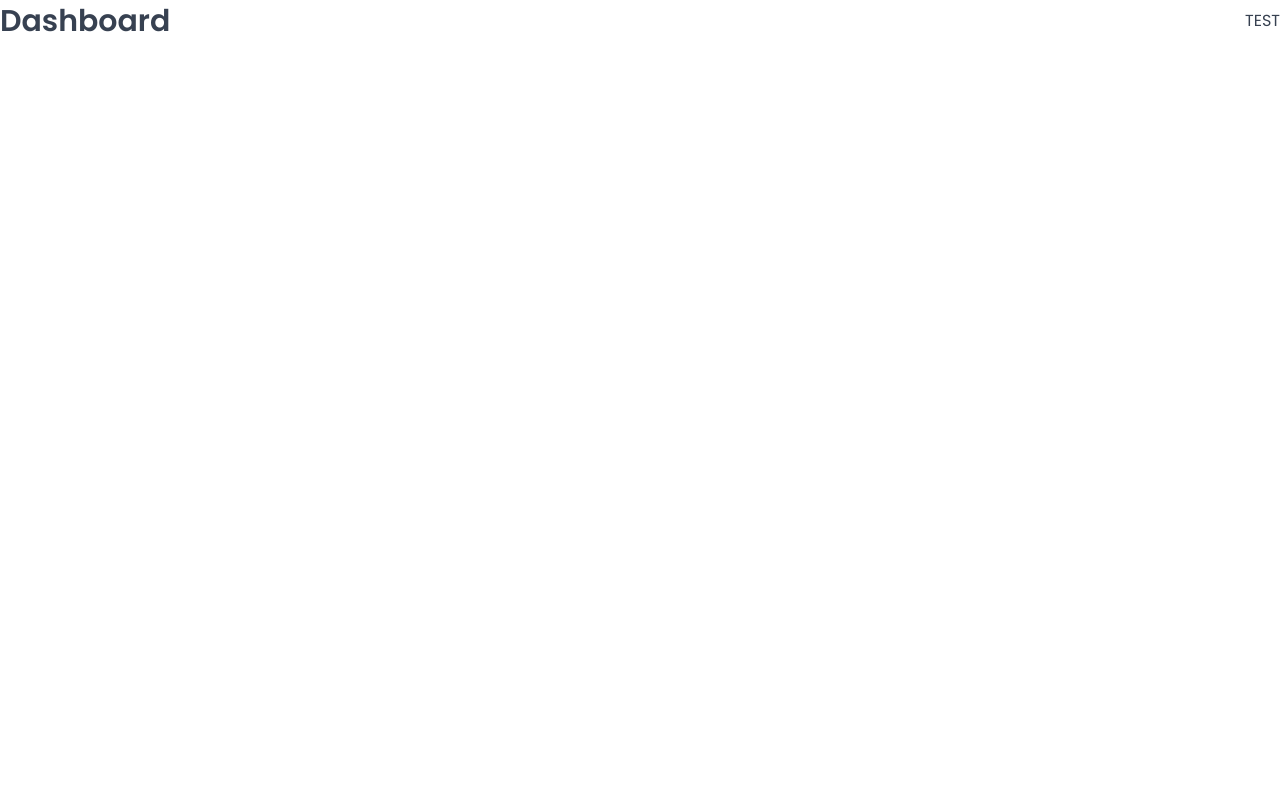
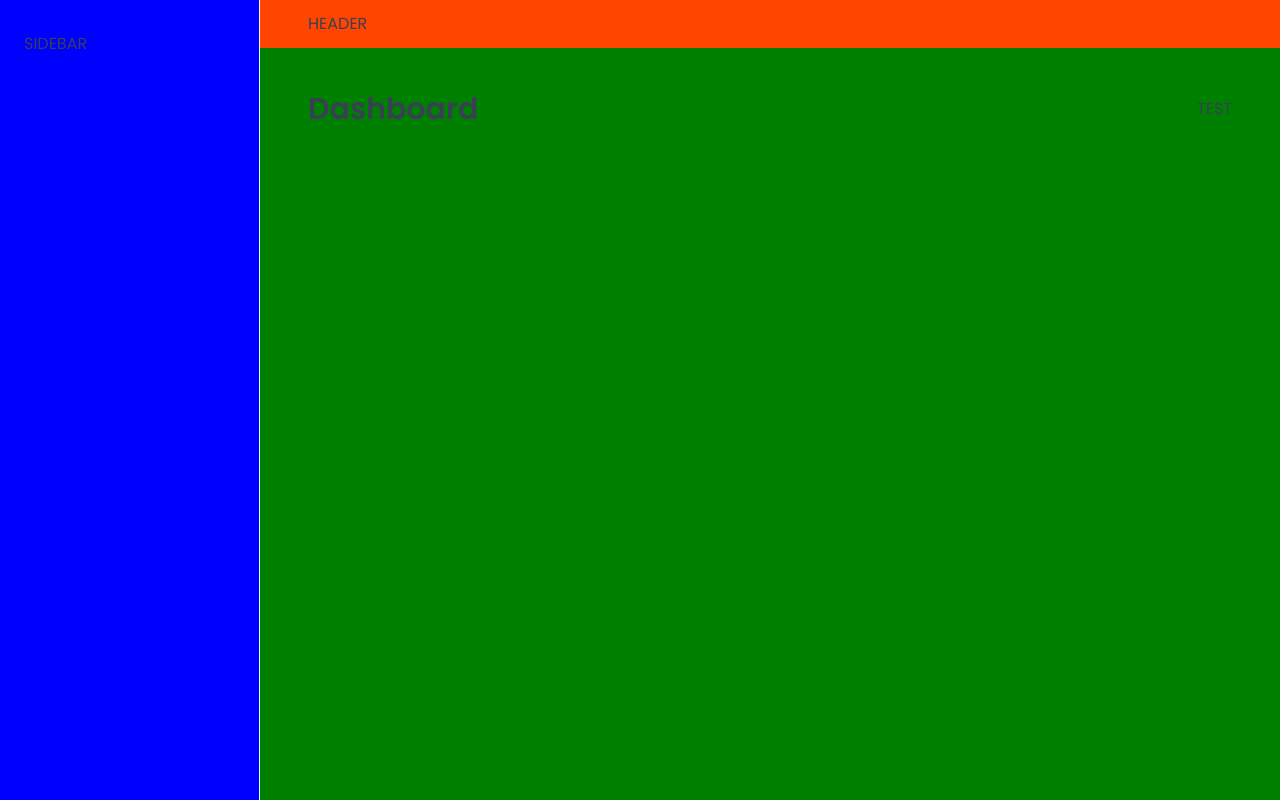
Before and after one commit to AusBruce/wild-oasis, a React (Vite) app in the folder wild-oasis/: page /dashboard in a window 1280 px wide. Built offline with nearby package versions, Linux system fonts and the light colour scheme; a web font is replaced by a local one.

Commit message:
setup layout

```diff
--- a/wild-oasis/src/App.jsx
+++ b/wild-oasis/src/App.jsx
@@ -11,6 +11,7 @@
 import Account from "./pages/Account";
 import Login from "./pages/Login";
 import PageNotFound from "./pages/PageNotFound";
+import AppLayout from "./ui/AppLayout";
 // import AppLayout from "./ui/AppLayout";
 function App () {
   return (
@@ -19,6 +20,8 @@
 <GlobalStyles/>
 <BrowserRouter>
 <Routes>
+
+  <Route element={<AppLayout/>}>
 
 <Route index element= {<Navigate replace to="dashboard"/>
 
@@ -43,6 +46,10 @@
 <Route path="account"  element= {<Account/>
 
 }/>
+
+</Route>
+
+
 <Route path="login"  element= {<Login/>
 
 }/>
--- /dev/null
+++ b/wild-oasis/src/ui/AppLayout.jsx
@@ -0,0 +1,38 @@
+import { Outlet } from "react-router-dom";
+import Sidebar from "./Sidebar";
+import Header from "./Header";
+import Styled from "styled-components"
+
+const StyledAppLayout = Styled.div`
+display:grid;
+grid-template-columns: 26rem  1fr;
+grid-template-rows: auto 1fr;
+height:100vh;
+
+`;
+
+
+
+const Main = Styled.main`
+
+background-color: green;
+padding: 4rem 4.8rem 6.4rem;
+
+`;
+
+
+function AppLayout  () {
+  return (
+    <StyledAppLayout>
+
+        <Header/>
+
+        <Sidebar />
+        <Main>
+        <Outlet/>
+        </Main>
+   </StyledAppLayout>
+  );
+}
+
+export default AppLayout
--- /dev/null
+++ b/wild-oasis/src/ui/Header.jsx
@@ -0,0 +1,20 @@
+import styled from "styled-components"
+
+const StyledHeader = styled.header`
+
+    background-color: orangered ;
+    padding: 1.2rem 4.8rem;
+    border-bottom: 1px solid var(--color-grey);
+
+`;
+
+
+
+function Header() {
+
+    return <StyledHeader>HEADER</StyledHeader>
+
+
+}
+
+export default Header;
--- /dev/null
+++ b/wild-oasis/src/ui/Sidebar.jsx
@@ -0,0 +1,16 @@
+import styled from "styled-components"
+
+
+const StyledSidebar = styled.aside`
+    background-color: blue;
+    padding: 3.2rem 2.4rem;
+    border-right: 1px solid var(--color-grey-100);
+
+    grid-row: 1/-1;
+` ;
+
+function Sidebar() {
+  return <StyledSidebar> SIDEBAR</StyledSidebar>
+}
+
+export default Sidebar
```
